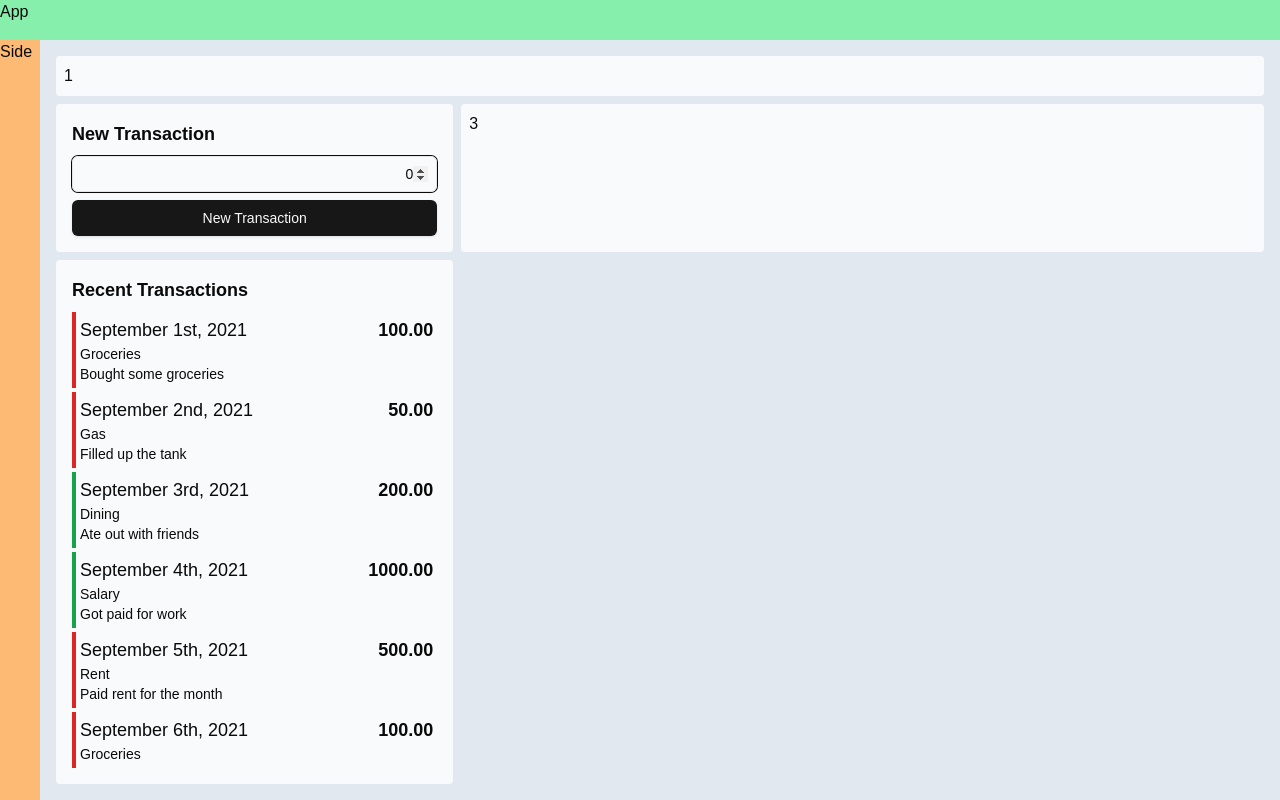
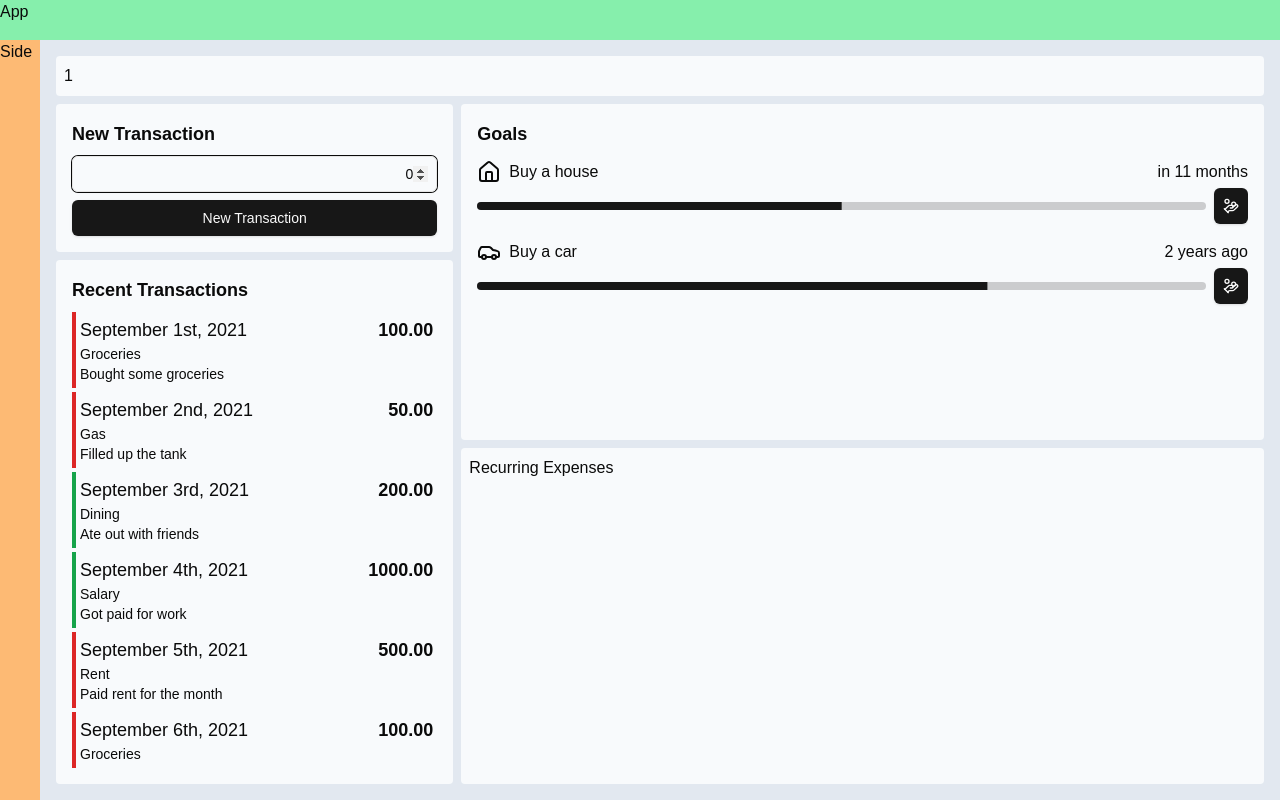
Before and after one commit to Shanaka11/exp_tracker, a Next.js app: page / in a window 1280 px wide. Built offline with nearby package versions, Linux system fonts and the light colour scheme.

Commit message:
Created Goal List

```diff
--- a/package.json
+++ b/package.json
@@ -13,6 +13,7 @@
     "@radix-ui/react-dialog": "^1.1.5",
     "@radix-ui/react-label": "^2.1.1",
     "@radix-ui/react-popover": "^1.1.5",
+    "@radix-ui/react-progress": "^1.1.1",
     "@radix-ui/react-slot": "^1.1.1",
     "@radix-ui/react-switch": "^1.1.2",
     "@radix-ui/react-toast": "^1.2.5",
--- a/src/app/page.tsx
+++ b/src/app/page.tsx
@@ -1,3 +1,4 @@
+import GoalsCard from '@/features/goals/components/GoalsCard';
 import NewTransactionCard from '@/features/transaction/components/NewTransactionCard';
 import TransactionList from '@/features/transaction/components/TransactionList';
 
@@ -8,8 +9,11 @@ export default function Home() {
 				1
 			</div>
 			<NewTransactionCard />
-			<section className='bg-slate-50 rounded-sm p-2 col-span-1 md:col-span-2'>
-				3
+			<section className='grid grid-rows-2 flex-col gap-2 col-span-1 md:col-span-2 md:row-span-2'>
+				<GoalsCard />
+				<section className='bg-slate-50 rounded-sm p-2'>
+					Recurring Expenses
+				</section>
 			</section>
 			<section className='bg-slate-50 rounded-sm p-4 flex flex-col gap-2 overflow-auto'>
 				<h4 className='font-bold text-lg'>Recent Transactions</h4>
--- /dev/null
+++ b/src/components/ui/progress.tsx
@@ -0,0 +1,28 @@
+"use client"
+
+import * as React from "react"
+import * as ProgressPrimitive from "@radix-ui/react-progress"
+
+import { cn } from "@/lib/utils"
+
+const Progress = React.forwardRef<
+  React.ElementRef<typeof ProgressPrimitive.Root>,
+  React.ComponentPropsWithoutRef<typeof ProgressPrimitive.Root>
+>(({ className, value, ...props }, ref) => (
+  <ProgressPrimitive.Root
+    ref={ref}
+    className={cn(
+      "relative h-2 w-full overflow-hidden rounded-full bg-primary/20",
+      className
+    )}
+    {...props}
+  >
+    <ProgressPrimitive.Indicator
+      className="h-full w-full flex-1 bg-primary transition-all"
+      style={{ transform: `translateX(-${100 - (value || 0)}%)` }}
+    />
+  </ProgressPrimitive.Root>
+))
+Progress.displayName = ProgressPrimitive.Root.displayName
+
+export { Progress }
--- /dev/null
+++ b/src/features/Icons/components/DynamicIcon.tsx
@@ -0,0 +1,53 @@
+import {
+	Cable,
+	Car,
+	GraduationCap,
+	House,
+	Laptop,
+	PawPrint,
+	Phone,
+	Pizza,
+	Plane,
+	TreePalm,
+} from 'lucide-react';
+import React from 'react';
+
+type DynamicIconProps = {
+	iconName: string;
+};
+
+const DynamicIcon = ({ iconName }: DynamicIconProps) => {
+	if (iconName === 'house') {
+		return <House />;
+	}
+	if (iconName === 'car') {
+		return <Car />;
+	}
+	if (iconName === 'phone') {
+		return <Phone />;
+	}
+	if (iconName === 'computer') {
+		return <Laptop />;
+	}
+	if (iconName === 'degree') {
+		return <GraduationCap />;
+	}
+	if (iconName === 'cable') {
+		return <Cable />;
+	}
+	if (iconName === 'vacation') {
+		return <TreePalm />;
+	}
+	if (iconName === 'travel') {
+		return <Plane />;
+	}
+	if (iconName === 'food') {
+		return <Pizza />;
+	}
+	if (iconName === 'animal') {
+		return <PawPrint />;
+	}
+	return null;
+};
+
+export default DynamicIcon;
--- /dev/null
+++ b/src/features/Icons/components/IconSelector.tsx
@@ -0,0 +1,8 @@
+import React from 'react';
+
+// This is a component that shows a list of selectable icons
+const IconSelector = () => {
+	return <div>IconSelector</div>;
+};
+
+export default IconSelector;
--- /dev/null
+++ b/src/features/goals/actions/dummy.ts
@@ -0,0 +1,30 @@
+export type Goal = {
+	id: number;
+	title: string;
+	user: string;
+	targetAmount: number;
+	allocatedAmount: number;
+	targetDate: Date;
+	icon: string;
+};
+
+export const goals: Goal[] = [
+	{
+		id: 1,
+		title: 'Buy a house',
+		user: 'John Doe',
+		targetAmount: 1000000,
+		allocatedAmount: 500000,
+		targetDate: new Date('2025-12-31'),
+		icon: 'house',
+	},
+	{
+		id: 2,
+		title: 'Buy a car',
+		user: 'John Doe',
+		targetAmount: 50000,
+		allocatedAmount: 35000,
+		targetDate: new Date('2022-12-31'),
+		icon: 'car',
+	},
+];
--- /dev/null
+++ b/src/features/goals/actions/getGoalsAction.ts
@@ -0,0 +1,6 @@
+'use server';
+import { goals } from './dummy';
+
+export const getGoalsAction = async () => {
+	return goals;
+};
--- /dev/null
+++ b/src/features/goals/components/GoalList.tsx
@@ -0,0 +1,21 @@
+'use client';
+import React, { useState } from 'react';
+import { Goal } from '../actions/dummy';
+import GoalsLine from './GoalsLine';
+
+export type GoalListProps = {
+	goals: Goal[];
+};
+
+const GoalList = ({ goals }: GoalListProps) => {
+	const [currentDate] = useState(new Date());
+	return (
+		<ol className='overflow-auto h-full'>
+			{goals.map((goal) => (
+				<GoalsLine key={goal.id} goal={goal} currentDate={currentDate} />
+			))}
+		</ol>
+	);
+};
+
+export default GoalList;
--- /dev/null
+++ b/src/features/goals/components/GoalsCard.tsx
@@ -0,0 +1,16 @@
+import React from 'react';
+import { getGoalsAction } from '../actions/getGoalsAction';
+import GoalList from './GoalList';
+
+const GoalsCard = async () => {
+	const goals = await getGoalsAction();
+
+	return (
+		<div className='bg-slate-50 rounded-sm p-4 overflow-auto flex flex-col'>
+			<h4 className='font-bold text-lg mb-1'>Goals</h4>
+			<GoalList goals={goals} />
+		</div>
+	);
+};
+
+export default GoalsCard;
--- /dev/null
+++ b/src/features/goals/components/GoalsLine.tsx
@@ -0,0 +1,37 @@
+import { Button } from '@/components/ui/button';
+import { Progress } from '@/components/ui/progress';
+import { HandCoins } from 'lucide-react';
+import React from 'react';
+import { Goal } from '../actions/dummy';
+import { dayCounter } from '@/lib/daycounter';
+import DynamicIcon from '@/features/Icons/components/DynamicIcon';
+
+type GoalsLineProps = {
+	goal: Goal;
+	currentDate: Date;
+};
+
+const GoalsLine = ({ goal, currentDate }: GoalsLineProps) => {
+	return (
+		<li className='flex flex-col gap-1 py-2'>
+			<div className='flex justify-between'>
+				<div className='flex gap-2'>
+					<DynamicIcon iconName={goal.icon} />
+					<p>{goal.title}</p>
+				</div>
+				<p>{dayCounter(goal.targetDate, currentDate)}</p>
+			</div>
+			<div className='flex gap-2 items-center'>
+				<Progress
+					value={(goal.allocatedAmount * 100) / goal.targetAmount}
+					title={`${(goal.allocatedAmount * 100) / goal.targetAmount}%`}
+				/>
+				<Button size='icon' title='Allocate Funds'>
+					<HandCoins />
+				</Button>
+			</div>
+		</li>
+	);
+};
+
+export default GoalsLine;
--- /dev/null
+++ b/src/lib/daycounter.ts
@@ -0,0 +1,5 @@
+import { formatDistanceStrict } from 'date-fns';
+
+export const dayCounter = (firstDate: Date, secondDate: Date) => {
+	return formatDistanceStrict(firstDate, secondDate, { addSuffix: true });
+};
```
Also changed, not shown: 1 other file (tests, documents, lock files or other folders).
